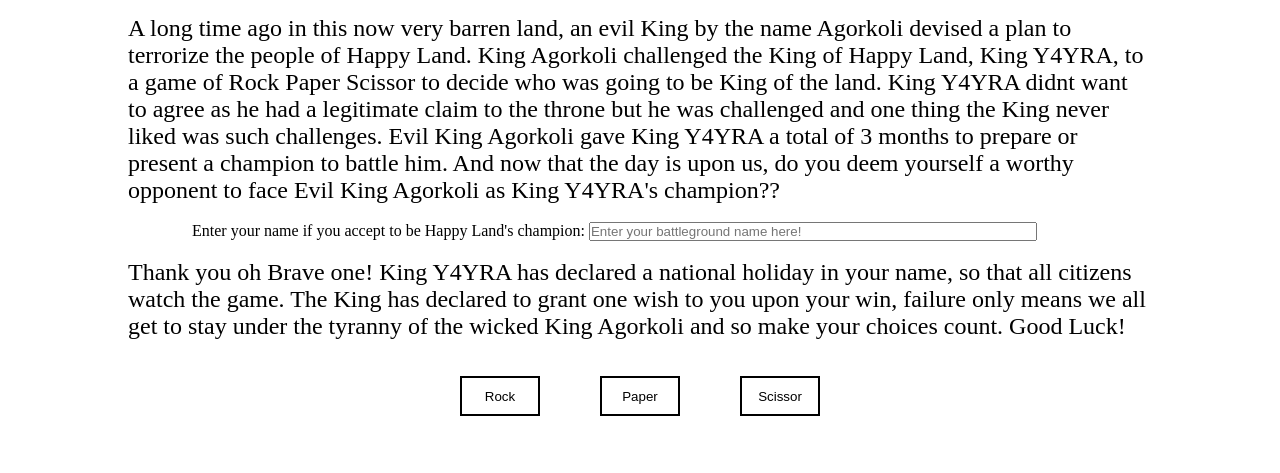
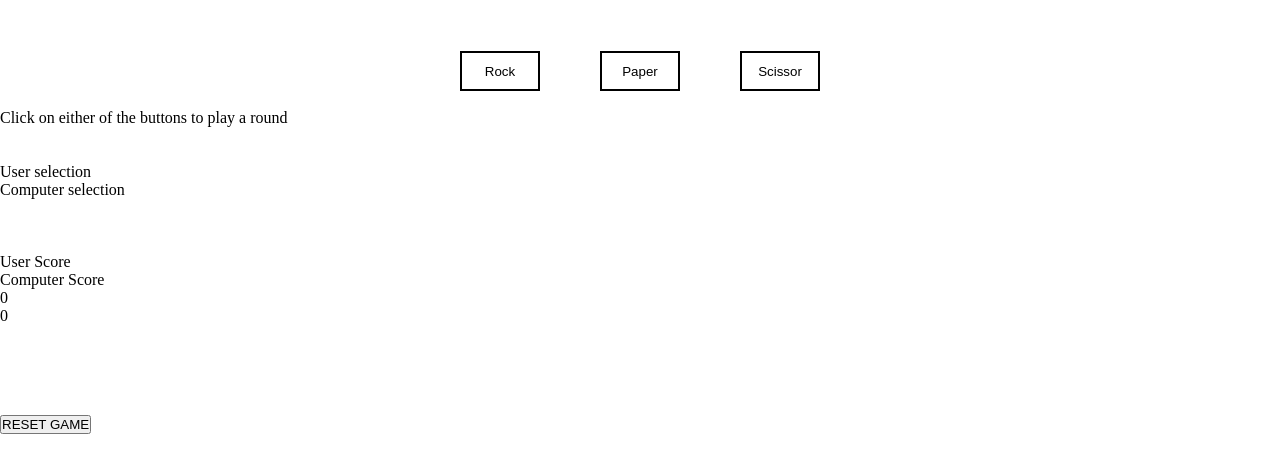
Before and after one commit to mr-tsrakasu/Rock_Paper_Scissor_Game, a plain HTML site: page index.html in a window 1280 px wide. Shown: the part 77-550 px from the top of the page. Drawn offline with Linux system fonts and the light colour scheme.

Commit message:
Modify HTML file to make a simpler UI

```diff
--- a/index.html
+++ b/index.html
@@ -7,22 +7,53 @@
     <title>RockPaperScissor Game</title>
     <link rel="stylesheet" href="styles.css">
 </head>
-<body>
+<body class="body">
     <h1><span id="rock">Rock</span> <span id="paper">Paper</span> <span id="scissor">Scissor</span> </h1>
-    <br>
-    <p>A long time ago in this now very barren land, an evil King by the name Agorkoli devised a plan to terrorize the people of Happy Land. King Agorkoli challenged the King of Happy Land, King Y4YRA, to a game of Rock Paper Scissor to decide who was going to be King of the land. King Y4YRA didnt want to agree as he had a legitimate claim to the throne but he was challenged and one thing the King never liked was such challenges. Evil King Agorkoli gave King Y4YRA a total of 3 months to prepare or present a champion to battle him. And now that the day is upon us, do you deem yourself a worthy opponent to face Evil King Agorkoli as King Y4YRA's champion??</p> <br>
-    <form action="#">
-        <label for="PlayerName">Enter your name if you accept to be Happy Land's champion: </label>
-        <input type="text" placeholder="Enter your battleground name here!" class="PlayerName">
-    </form>
-    <br>
-    <p>Thank you <span class="playerName">oh Brave one</span>! King Y4YRA has declared a national holiday in your name, so that all citizens watch the game. The King has declared to grant one wish to you upon your win, failure only means we all get to stay under the tyranny of the wicked King Agorkoli and so make your choices count. Good Luck!</p>
-<br><br>
+    <br><br><br>
     <div class="rpsButtons">
     <button class="playerSelectionRock">Rock</button>
     <button class="playerSelectionPaper">Paper</button>
     <button class="playerSelectionScissor">Scissor</button>
     </div>
+<br>
+<div class="gameStart">Click on either of the buttons to play a round</div>
+<br>
+<div class="gameText"></div>
+<br>
+
+<div class="gameArea">
+
+    <div class="selectionArea">
+        <div>User selection</div>
+        <div>Computer selection</div>
+    </div>
+
+    <div class="selection">
+        <div class="uSelection"></div>
+        <div class="cSelection"></div>
+    </div>
+
+    <br><br><br>
+
+    <div class="titleArea">
+    <div class="userDiv">User Score</div>
+    <div class="computerDiv">Computer Score</div>
+    </div>
+
+    <div class="scoreArea">
+        <div class="userScore">0</div>
+        <div class="computerScore">0</div>
+    </div>
+
+</div>
+<br><br><br>
+
+<div class="winnerText"></div>
+
+<br><br>
+<div class="resetButton">
+    <button class="reset">RESET GAME</button>
+</div>
     <script src="rps_ui.js"></script>
 
 </body>
```
